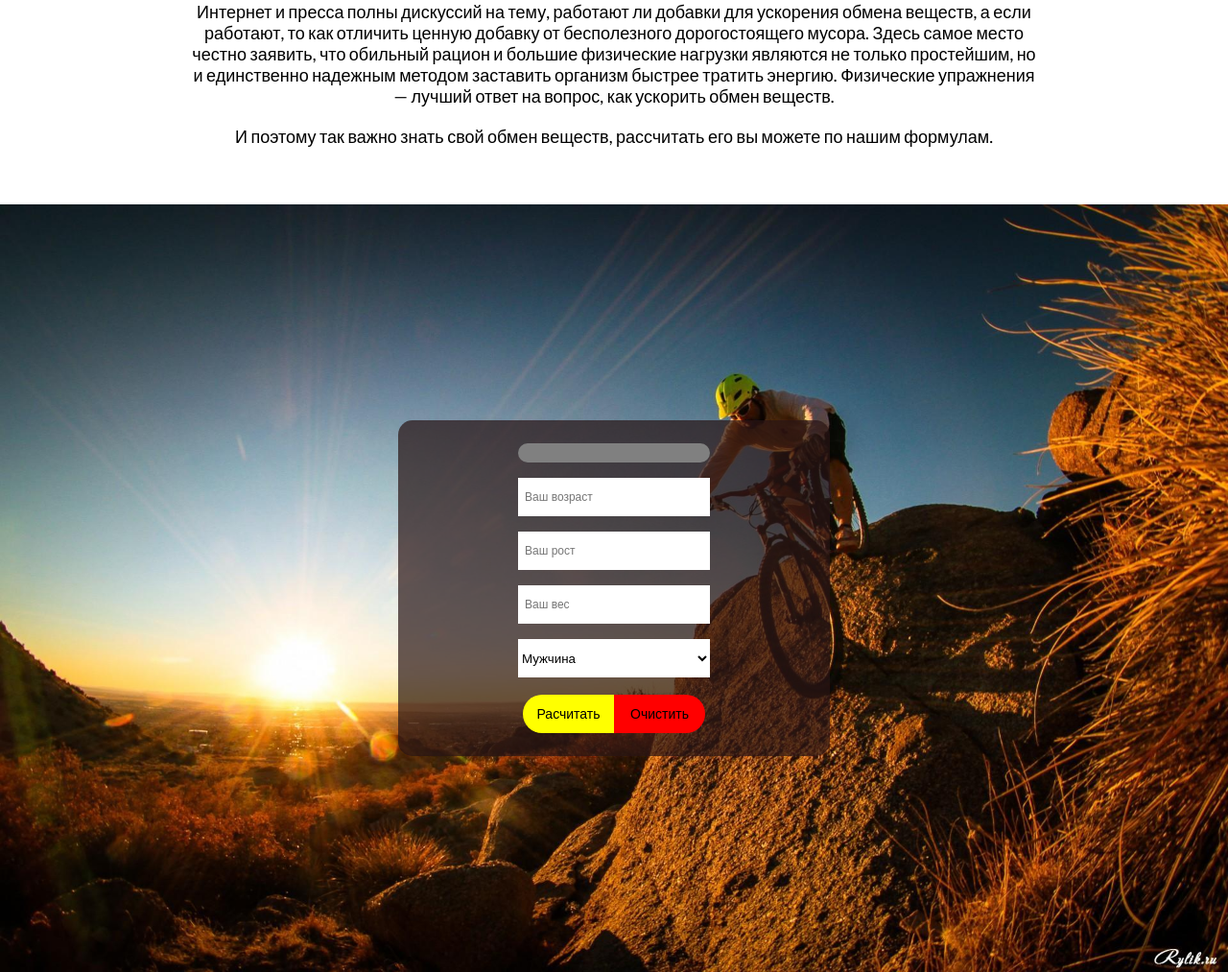
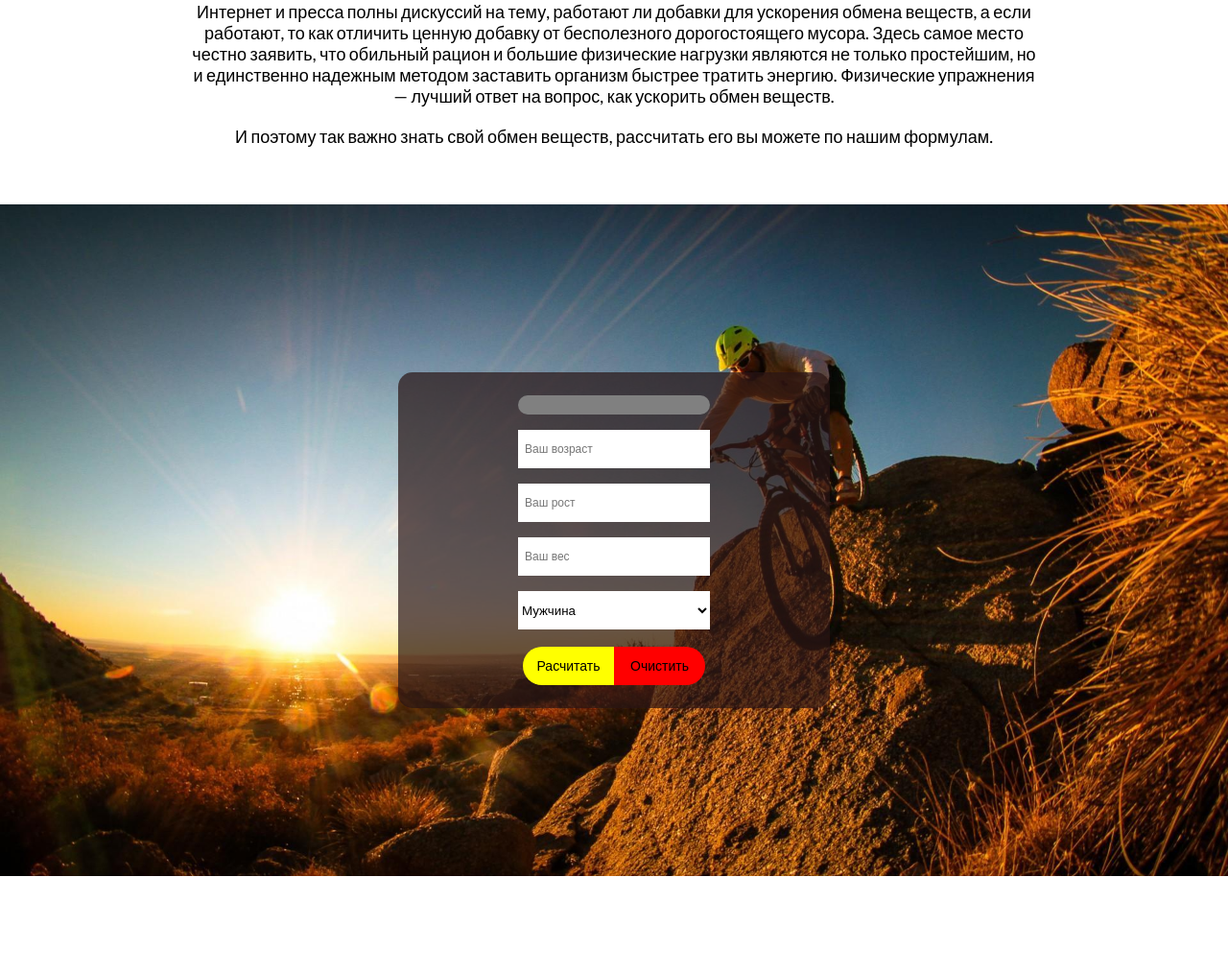
Before and after one commit to oldosxaksli/oldosxaksli.github.io, a PHP site: page / in a window 1280 px wide. Shown: the part 355-1368 px from the top of the page at 96% size. After the commit the page ends 1268 px from the top, so only its background shows below. Run offline with PHP 8.4, Linux system fonts and the light colour scheme.

Commit message:
edit css

```diff
--- a/web-app/css/style.css
+++ b/web-app/css/style.css
@@ -169,7 +169,7 @@ body {
 .calc-metabolism {
 	position: relative;
 	width: 100%;
-	height: 100vh;
+	min-height: 700px;
 	background-image: url(../img/bg/bg-velosport.jpg);
 	background-repeat: no-repeat;
 	background-position: center;
--- a/web-app/js/main.js
+++ b/web-app/js/main.js
@@ -8,7 +8,7 @@ let inputMassa = document.querySelector(".input-massa");
 let inputSelect = document.querySelector(".input-select");
 let btn = document.querySelector(".submit");
 let forma = document.querySelector(".form");
-
+let inputForm = document.querySelectorAll(".input-form");
 
 let listBgImages = [
 	"../img/bg/bg-run2.jpg",
@@ -56,6 +56,7 @@ function progressBar() {
 		progress.value = "100";
 	}
 }
+
 setInterval(progressBar, 1000);
 
 forma.addEventListener('submit', (event) => {
@@ -160,6 +161,7 @@ forma.addEventListener('submit', (event) => {
 		kolemanWoman = (10.5 * inputMassa.value) + 596;
 	}
 }
+
 //innerResult содержит 8 элементов span
 let innerResult = document.querySelectorAll(".inner-res");
 
@@ -186,7 +188,6 @@ result.style.zIndex = "100";
 result.style.display = "block";
 result.style.opacity = "1";
 
-
 result.onclick = (event) => {
 	result.style.opacity = "0";
 	result.style.zIndex = "-100";
```
Lines whose indentation alone changed are shown as unchanged.
